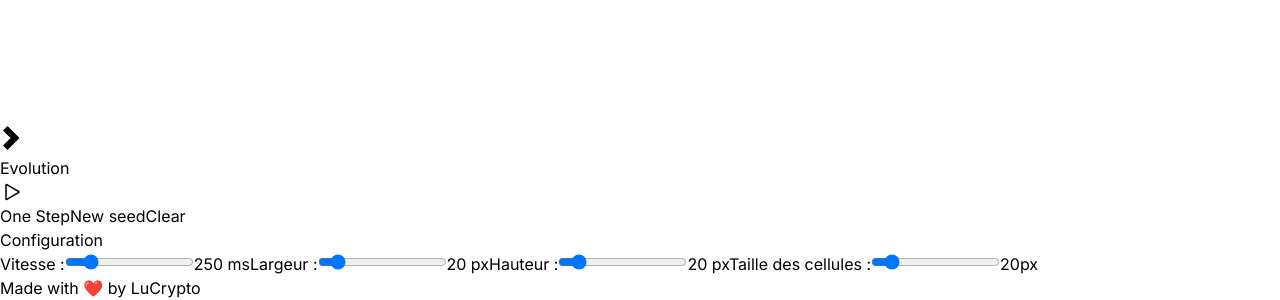
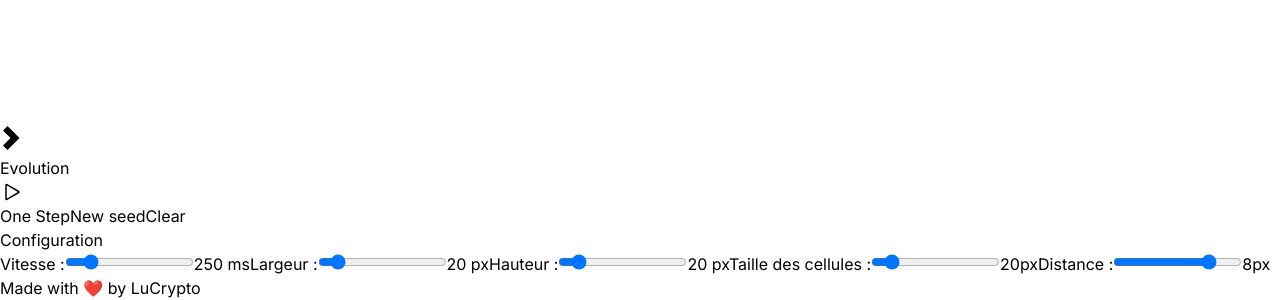
Before and after one commit to LuCrypto/jeu-de-la-vie, a Next.js app: page / in a window 1280 px wide. Shown: the part 7898-8198 px from the top of the page. Built offline with nearby package versions, Linux system fonts and the light colour scheme.

Commit message:
distance added

```diff
--- a/app/component/gameLife.tsx
+++ b/app/component/gameLife.tsx
@@ -15,6 +15,8 @@ const GameLife = () => {
 
   const [speed, setSpeed] = useState<number>(250)
   const [open, setOpen] = useState<boolean>(false)
+
+  const [distance, setDistance] = useState<number>(8)
 
   const initiation = () => {
     for (let i = 0; i < widthArray; i++) {
@@ -142,9 +144,9 @@ const GameLife = () => {
       {/* Grille de jeu */}
       <div className="flex-grow">
         <h1 className="text-4xl font-bold">Jeu de la vie</h1>
-        <div className="flex flex-col space-y-2 m-5">
+        <div className={`flex flex-col space-y-[${distance}px] m-5`}>
           {cellules.map((ligne, i) => (
-            <div className="flex space-x-2" key={i}>
+            <div className={`flex space-x-[${distance}px]`} key={i}>
               {ligne.map((cellule, j) => (
                 <div
                   key={j}
@@ -258,6 +260,19 @@ const GameLife = () => {
             />
             <span>{sizeCell}px</span>
           </label>
+
+          <label className="flex items-center gap-2">
+            <span className="mx-1">Distance :</span>
+            <input
+              type="range"
+              min="1"
+              max="10"
+              value={distance}
+              onChange={(e) => setDistance(Number(e.target.value))}
+              disabled={isRunning}
+            />
+            <span>{distance}px</span>
+          </label>
         </div>
       </div>
     </div>
```
